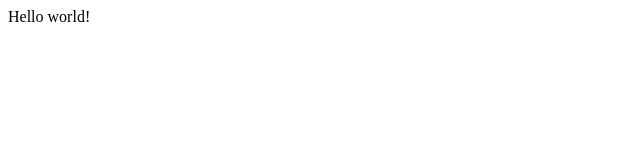
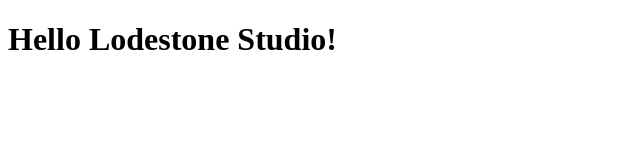
Before and after one commit to jasontcrabtree/jasontcrabtree-2021-portfolio, a Gatsby site: page / in a window 1280 px wide. Shown: the whole page, without its empty margins (0-640 px from the left). Built offline with nearby package versions, Linux system fonts and the light colour scheme; Gatsby itself is replaced by a stand-in of ours.

Commit message:
setup eslint

```diff
--- a/gatsby-config.js
+++ b/gatsby-config.js
@@ -1,9 +1,3 @@
-/**
- * Configure your Gatsby site with this file.
- *
- * See: https://www.gatsbyjs.com/docs/gatsby-config/
- */
-
 module.exports = {
   /* Your site config here */
   plugins: [],
--- a/src/pages/index.js
+++ b/src/pages/index.js
@@ -1,5 +1,5 @@
-import React from "react"
+import React from 'react';
 
 export default function Home() {
-  return <div>Hello world!</div>
+  return <h1>Hello Lodestone Studio!</h1>;
 }
```
Also changed, not shown: package.json (+22 -6 lines), README.md, static/favicon.ico (deleted), static/favicon.svg (added), 4 other files.
